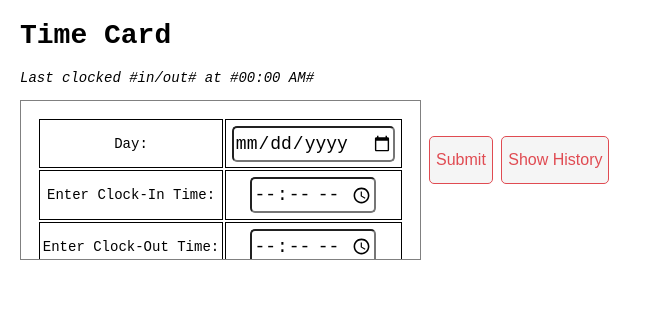
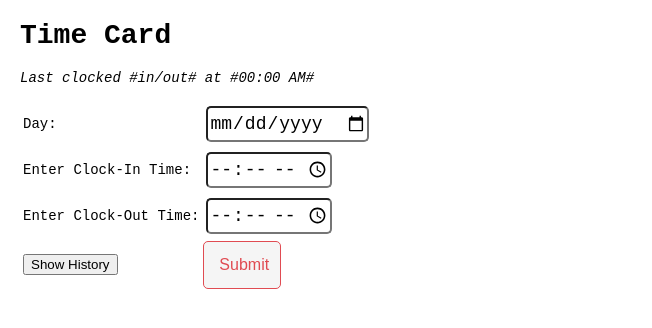
Before and after one commit to karlmac/flatiron-frontend-phase-2-project, a website: page index.html in a window 1280 px wide. Shown: the whole page, without its empty margins (0-652 px from the left). Drawn offline with Linux system fonts and the light colour scheme.

Commit message:
Modify index.js, index.html, index.css
Minor styling changes

```diff
--- a/index.html
+++ b/index.html
@@ -27,6 +27,10 @@
             <td><label for="timePunchOut">Enter Clock-Out Time:</label></td>
             <td><input type="time" id="timePunchOut"></td>
         </tr>
+        <tr>
+            <td><button id="btnShowHistory" class=""></button></td>
+            <td><button id="btnSubmit" class="button">&nbsp; Submit&nbsp;</button> </td>
+        </tr>
     </table>
 
     <!--
@@ -36,9 +40,7 @@
         <!-- <button id="btnClockIn">Clock In</button> -->
         <!-- <button id="btnClockOut">Clock Out</button> -->
 
-        <button id="btnSubmit" class="button">Submit</button>
 
-        <button id="btnShowHistory" class="button"></button>
 
         <div>
 
--- a/index.js
+++ b/index.js
@@ -34,7 +34,7 @@ document.addEventListener("DOMContentLoaded", async () => {
 
         submitPunch(cBody, `${cBody["timeIn"]} to ${cBody["timetimeOutIn"]}`)
 
-        console.log(punchTime);
+        console.log(cBody);
 
     });
 
@@ -96,6 +96,8 @@ async function refreshPunchHistory() {
             const cell3 = row1.insertCell();
             cell1.innerHTML = `${punch["timeIn"] ? punch["timeIn"]: ""}`;
             cell2.innerHTML = `${punch["timeOut"] ? punch["timeOut"]: ""}`;
+            cell1.className = "td";
+            cell2.className = "td";
 
             //Add delete punch button
             const btnDeletePunch = document.createElement("button");
--- a/style.css
+++ b/style.css
@@ -5,7 +5,7 @@ body {
 }
 
 
-table {
+.table {
   text-align: center;
   border: grey solid 1px;
   padding: 1rem;
@@ -17,10 +17,10 @@ table {
   overflow-y:auto;
 }
 
-tr{
+.tr{
 }
 
- td {
+ .td {
   border: 1px solid #000;
   padding: 0.2em;
   white-space: nowrap;
```
